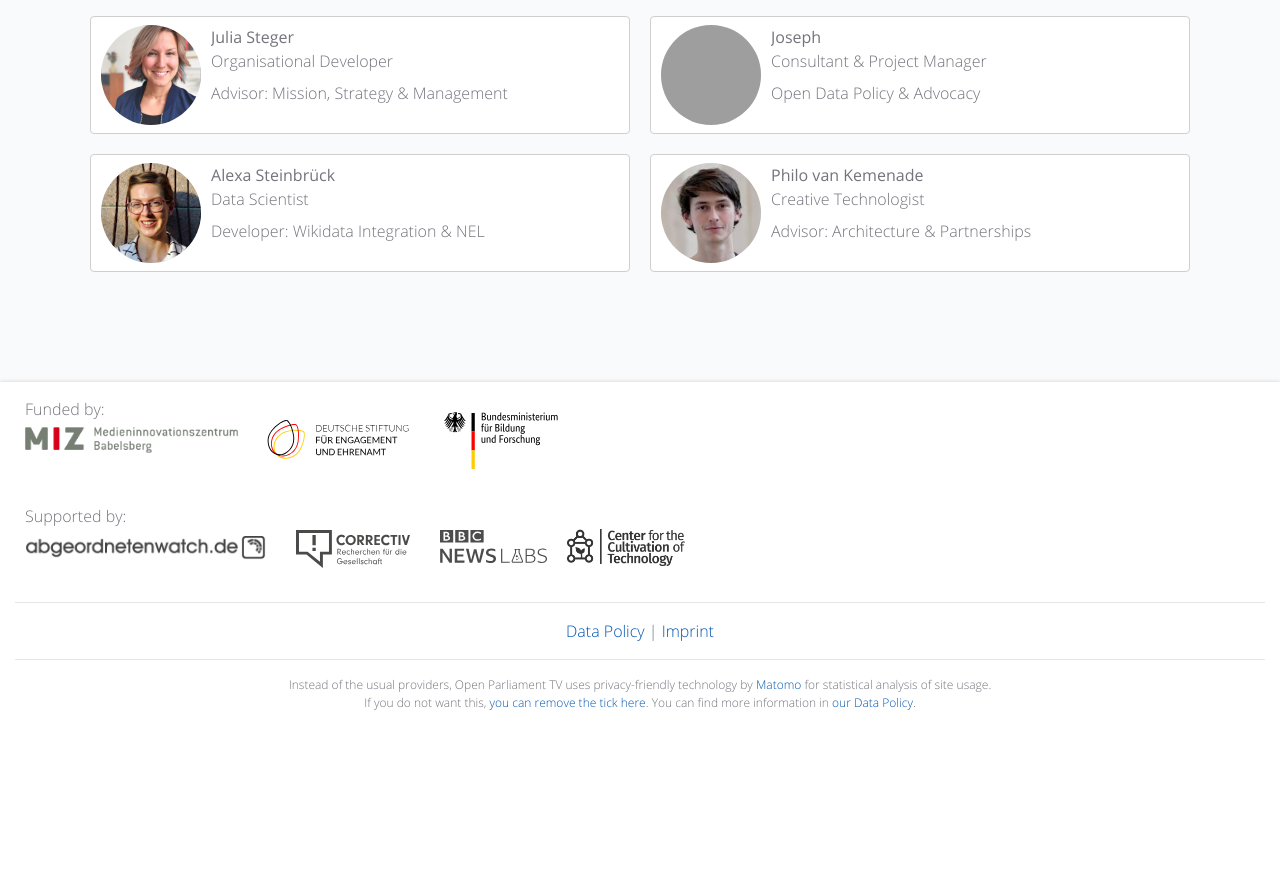
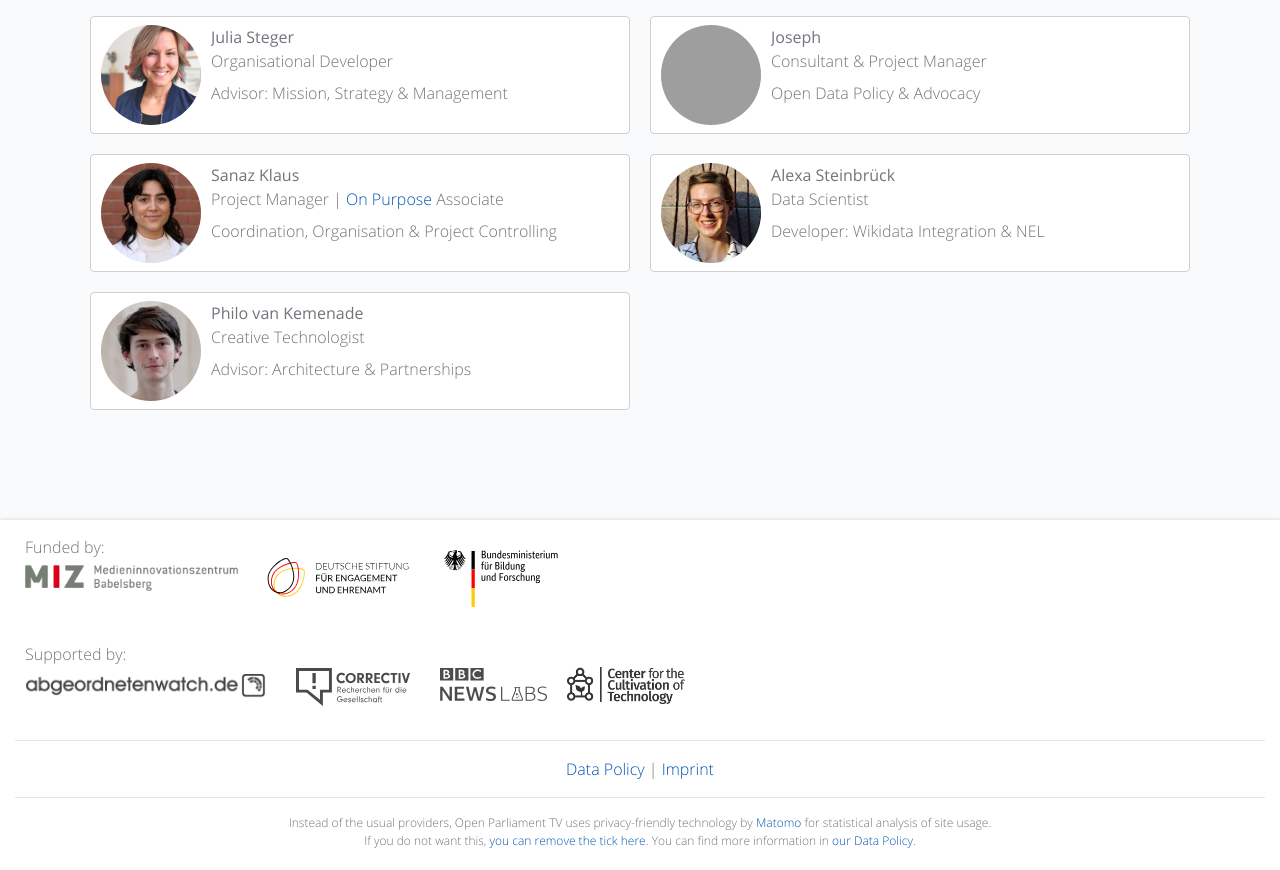
Before and after one commit to OpenParliamentTV/OpenParliamentTV-Website, a PHP site: page /team?lang=1 in a window 1280 px wide. Shown: the part 594-1464 px from the top of the page. Before the commit the page ends 1304 px from the top, so only its background shows below. Run offline with PHP 8.4, Linux system fonts and the light colour scheme; some libraries are stand-ins or nearby versions; grey boxes are pictures that could not be loaded.

Commit message:
add Sanaz to team

```diff
--- a/lang/lang_de.json
+++ b/lang/lang_de.json
@@ -37,6 +37,7 @@
 	"pressReleases": "Pressemitteilungen",
 	"projectLead": "Gründer & Projektleiter",
 	"projectManager": "Projektmanager",
+	"projectManagerFemale": "Projektmanagerin",
 	"proposal": "Vision – Mission – Strategie",
 	"proposalWhy": "Warum",
 	"proposalHow": "Wie",
@@ -60,6 +61,7 @@
 	"roleTextMichael": "Plattformentwicklung & -Architektur",
 	"roleTextOlivier": "Entwickler: Datenmodelle & -workflows",
 	"roleTextJulia": "Beraterin: Mission, Strategie & Management",
+	"roleTextSanaz": "Koordination, Organisation & Projektsteuerung",
 	"roleTextJoseph": "Open Data Policy & Advocacy",
 	"roleTextAlexa": "Entwicklerin: Wikidata Integration & NEL",
 	"roleTextPhilo": "Berater: Architektur & Kooperationen",
--- a/lang/lang_en.json
+++ b/lang/lang_en.json
@@ -37,6 +37,7 @@
 	"pressReleases": "Press Releases",
 	"projectLead": "Founder & Project Lead",
 	"projectManager": "Project Manager",
+	"projectManagerFemale": "Project Manager",
 	"proposal": "Vision – Mission – Strategy",
 	"proposalWhy": "Why",
 	"proposalHow": "How",
@@ -60,6 +61,7 @@
 	"roleTextMichael": "Platform Development & -Architecture",
 	"roleTextOlivier": "Developer: Data Models & -Workflows",
 	"roleTextJulia": "Advisor: Mission, Strategy & Management",
+	"roleTextSanaz": "Coordination, Organisation & Project Controlling",
 	"roleTextJoseph": "Open Data Policy & Advocacy",
 	"roleTextAlexa": "Developer: Wikidata Integration & NEL",
 	"roleTextPhilo": "Advisor: Architecture & Partnerships",
--- a/templates/content.team.php
+++ b/templates/content.team.php
@@ -166,6 +166,22 @@
 							<div class="linkWrapper">
 									<div class="thumbnailContainer">
 									<div class="rounded-circle">
+										<img src="./client/images/team/sanaz.jpg" alt="Sanaz Klaus">
+									</div>
+								</div>
+								<div>
+									<div class="entityTitle">Sanaz Klaus</div>
+									<div><?php echo L::projectManagerFemale; ?> | <a class="d-inline p-0" href="https://onpurpose.org/de/" target="_blank">On Purpose</a> Associate</div>
+									<div class="mt-2"><?php echo L::roleTextSanaz; ?></div>
+								</div>
+							</div>
+						</div>
+					</div>
+					<div class="entityPreview col" data-type="person">
+						<div class="entityContainer">
+							<div class="linkWrapper">
+									<div class="thumbnailContainer">
+									<div class="rounded-circle">
 										<img src="./client/images/team/alexa.jpg" alt="Alexa Steinbrück">
 									</div>
 								</div>
```
Also changed, not shown: client/images/team/sanaz.jpg (added).
